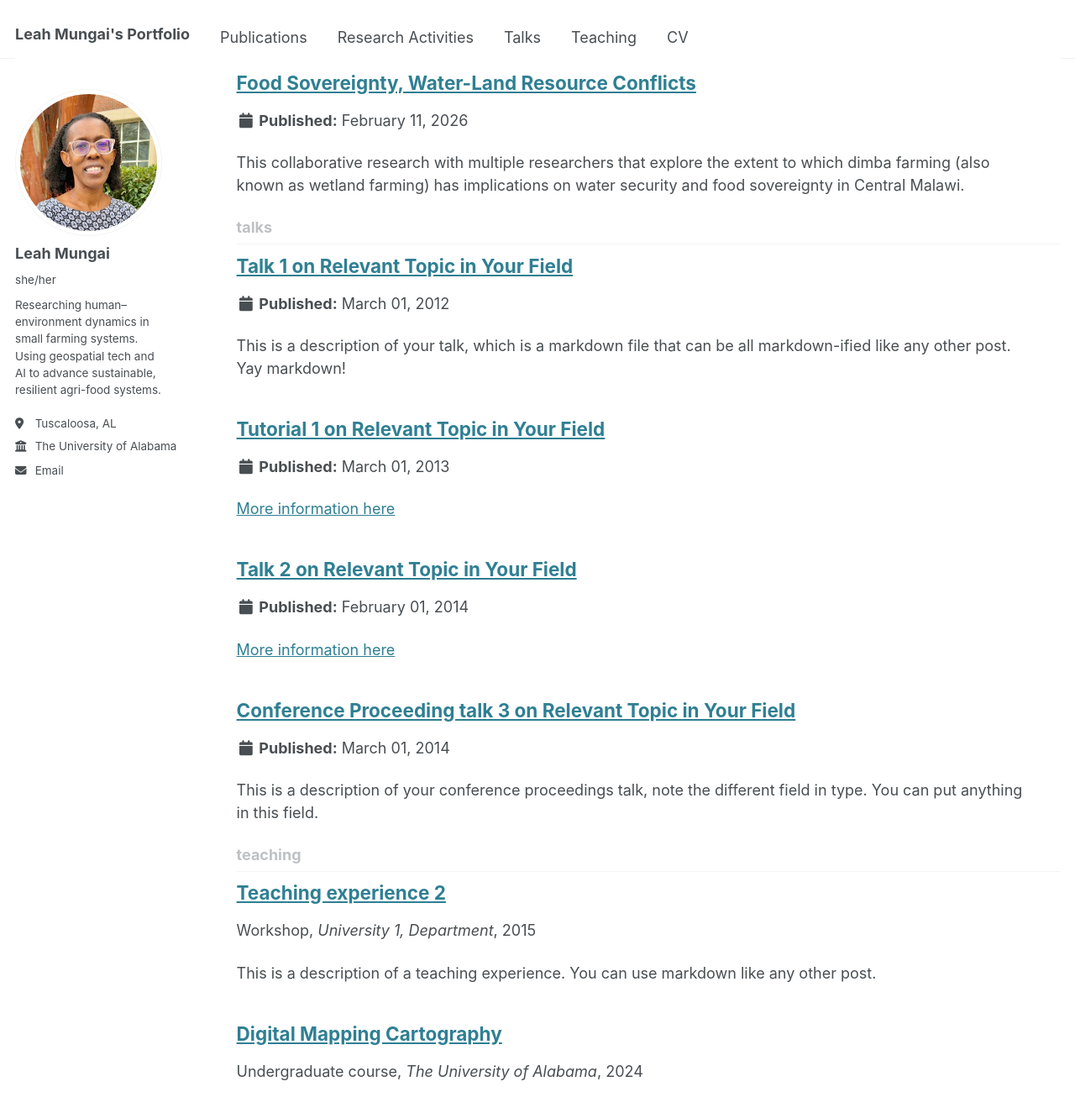
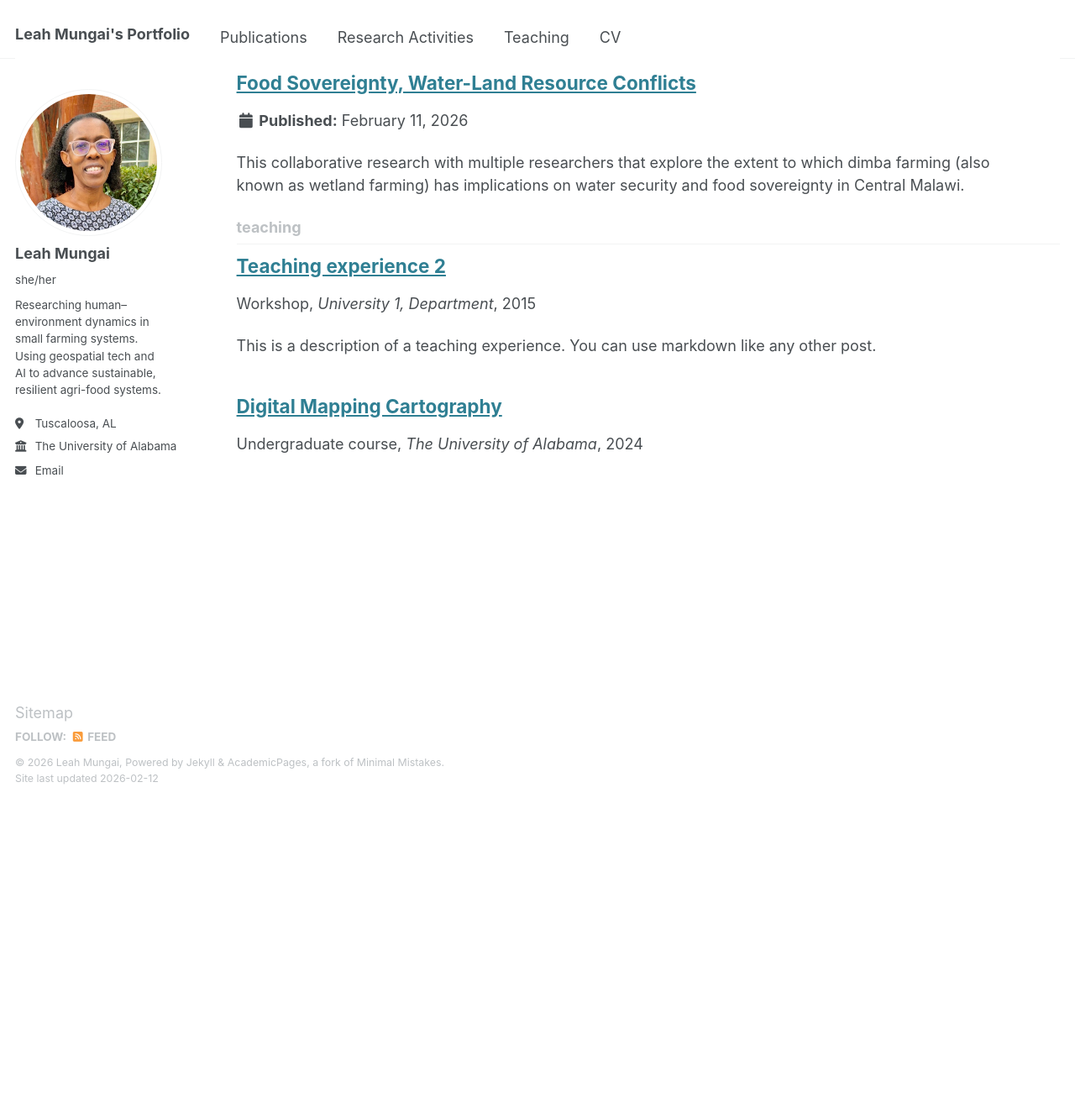
Before and after one commit to lmmungai/lmmungai.github.io, a Jekyll site: the page built from _pages/collection-archive.html, in a window 1280 px wide and 1400 px high, scrolled down 5745 px. Shown: the top 1325 px of the window at 84% size. Built offline with Jekyll 4.4.1, drawn with Linux system fonts in a browser that asks for light colours; after the commit the page ends 6699 px from its top, so only the background shows below that.

Commit message:
Removed Talks section from site

```diff
--- a/_config.yml
+++ b/_config.yml
@@ -90,7 +90,6 @@ breadcrumbs              : false # true, false (default)
 words_per_minute         : 160
 future                   : true
 read_more                : "disabled" # if enabled, adds "Read more" links to excerpts
-talkmap_link             : false      #change to true to add link to talkmap on talks page
 comments:
   provider               : # false (default), "disqus", "discourse", "facebook", "google-plus", "staticman", "custom"
   disqus:
@@ -225,9 +224,6 @@ collections:
   research_activities:
     output: true
     permalink: /:collection/:path/
-  talks:
-    output: true
-    permalink: /:collection/:path/
 
 
 # These settings control how pages and collections are included in the site
@@ -283,14 +279,6 @@ defaults:
       type: research_activities
     values:
       layout: research-activity
-      author_profile: true
-      share: true
-  # _talks
-  - scope:
-      path: ""
-      type: talks
-    values:
-      layout: talk
       author_profile: true
       share: true
 
--- a/_data/navigation.yml
+++ b/_data/navigation.yml
@@ -11,9 +11,6 @@ main:
   - title: "Research Activities"
     url: /research-activities/
 
-  - title: "Talks"
-    url: /talks/
-
   - title: "Teaching"
     url: /teaching/
 
```
Also changed, not shown: _pages/cv.md (+3 -3 lines), _pages/talkmap.html (deleted, +0 -9 lines), _pages/talks.html (deleted, +0 -16 lines), images/editing-talk.png (deleted).
